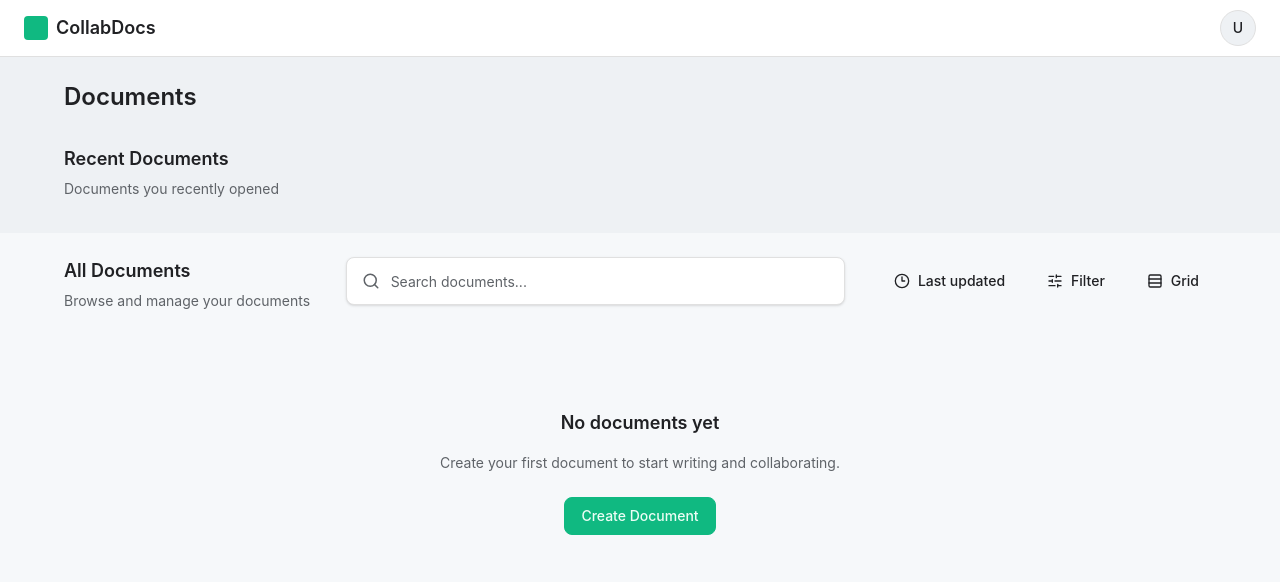
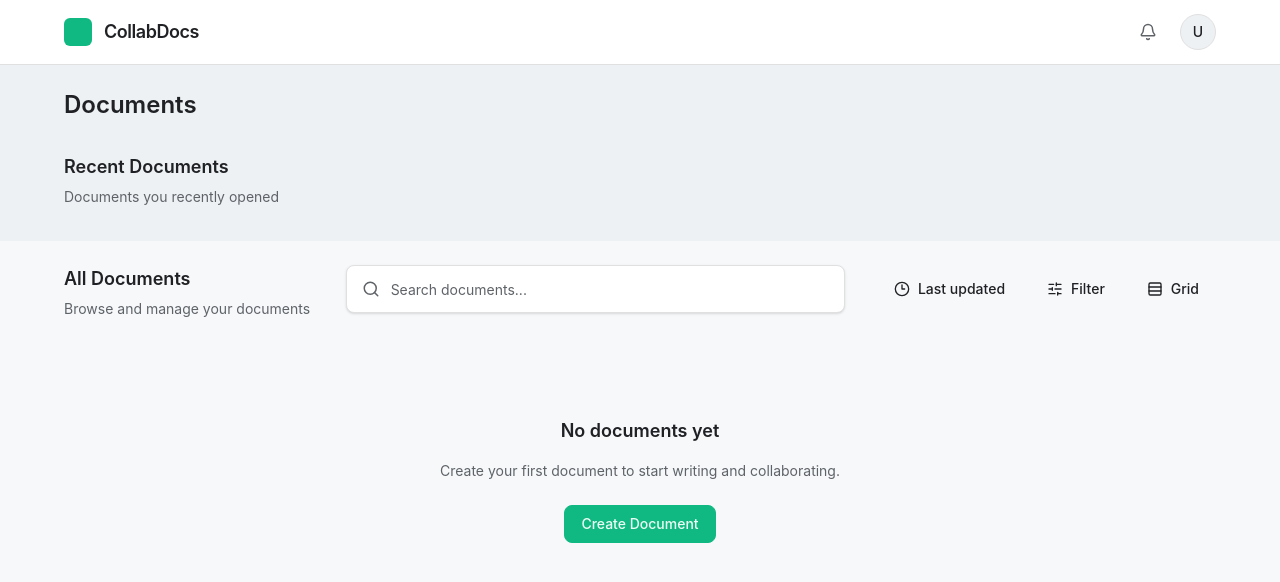
Before and after one commit to c3ngiz/Bachelor-Praxisphase, a React app in the folder frontend/: page /signup in a window 1280 px wide. Both pictures are taken after typing "Sample", "name@example.com", "Sample123" into the empty fields and a click on the button "Sign Up". Shown: the top 582 px of the page. Built offline with nearby package versions, Linux system fonts and the light colour scheme; the HTML template or start-up script is replaced by a standard one.

Commit message:
refactor: improve navbar and add notifications icon

```diff
--- a/frontend/src/shared/components/layout/AppLayout.tsx
+++ b/frontend/src/shared/components/layout/AppLayout.tsx
@@ -1,4 +1,6 @@
 import { Outlet, Link } from "react-router-dom";
+import { Bell } from "lucide-react";
+
 import AvatarMenu from "@/shared/components/ui/AvatarMenu";
 import Navbar from "./Navbar";
 import useAuthContext from "@/features/auth/hooks/useAuthContext";
@@ -12,15 +14,29 @@ export default function AppLayout() {
         left={
           <Link
             to="/dashboard"
-            className="flex items-center gap-2 text-(--fg)"
+            className="flex items-center gap-3 text-(--fg)"
           >
-            <div className="h-6 w-6 rounded bg-(--accent)" />
-            <span className="font-semibold text-lg hover:text-(--accent-hover)">
+            <div className="h-7 w-7 rounded-md bg-(--accent)" />
+
+            <span className="text-lg font-semibold tracking-tight transition-colors hover:text-(--accent-hover)">
               CollabDocs
             </span>
           </Link>
         }
         right={
+          <>
+            <button
+              type="button"
+              aria-label="Notifications"
+              className="
+                inline-flex h-10 w-10 items-center justify-center
+                rounded-full text-(--fg-muted)
+                transition-colors hover:bg-(--bg) hover:text-(--fg)
+              "
+            >
+              <Bell size={18} />
+            </button>
+
             <AvatarMenu
               items={[
                 {
@@ -38,6 +54,7 @@ export default function AppLayout() {
                 },
               ]}
             />
+          </>
         }
       />
 
--- a/frontend/src/shared/components/layout/Navbar.tsx
+++ b/frontend/src/shared/components/layout/Navbar.tsx
@@ -9,23 +9,18 @@ type Props = {
 export default function Navbar({ left, center, right }: Props) {
   return (
     <header className="w-full border-b border-(--border) bg-(--bg-elevated)">
-      <nav className="flex h-14 w-full items-center justify-between px-6">
-
-        {/* LEFT */}
-        <div className="flex items-center gap-3">
+      <nav className="mx-auto flex h-16 w-full max-w-[1200px] items-center justify-between px-6">
+        <div className="flex min-w-0 items-center gap-4">
           {left}
         </div>
 
-        {/* CENTER */}
-        <div className="flex items-center justify-center flex-1">
+        <div className="flex flex-1 items-center justify-center px-6">
           {center}
         </div>
 
-        {/* RIGHT */}
-        <div className="flex items-center gap-3">
+        <div className="flex min-w-0 items-center gap-3">
           {right}
         </div>
-
       </nav>
     </header>
   );
```
Lines whose indentation alone changed are shown as unchanged.
